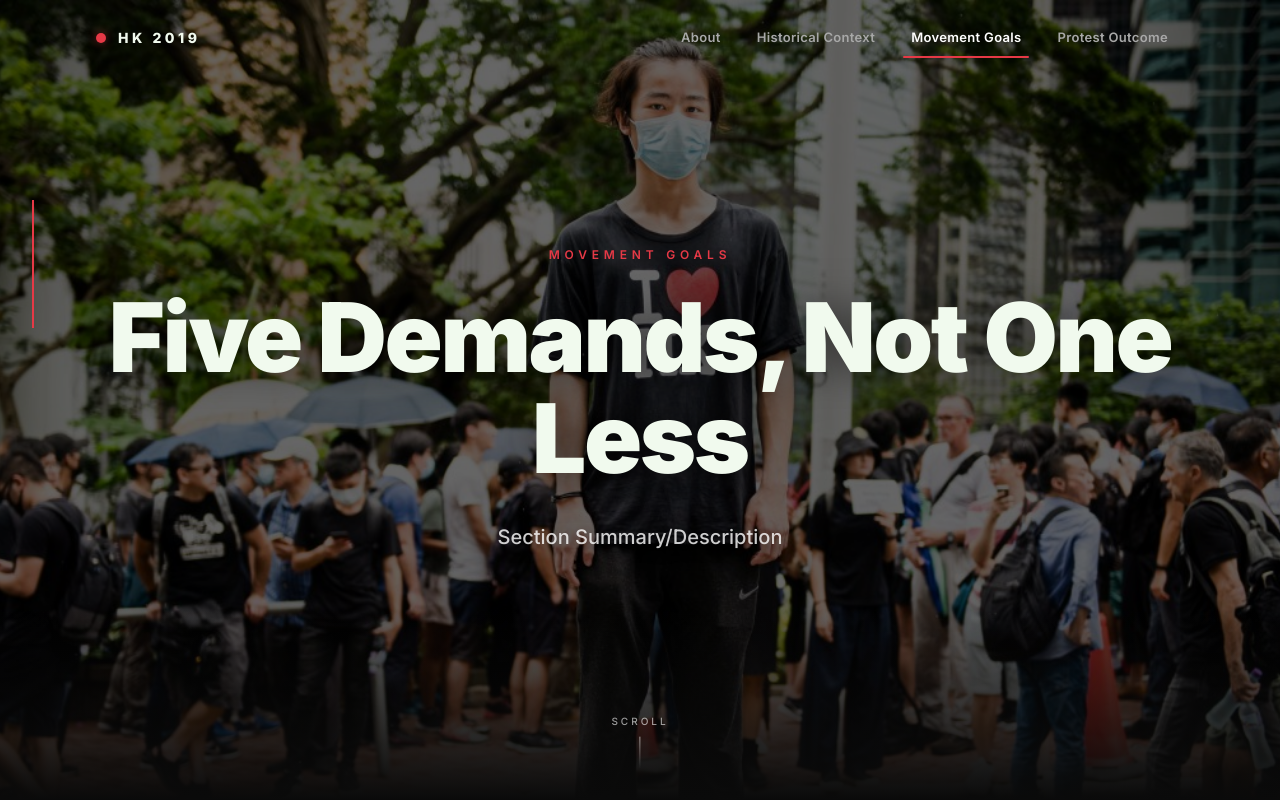
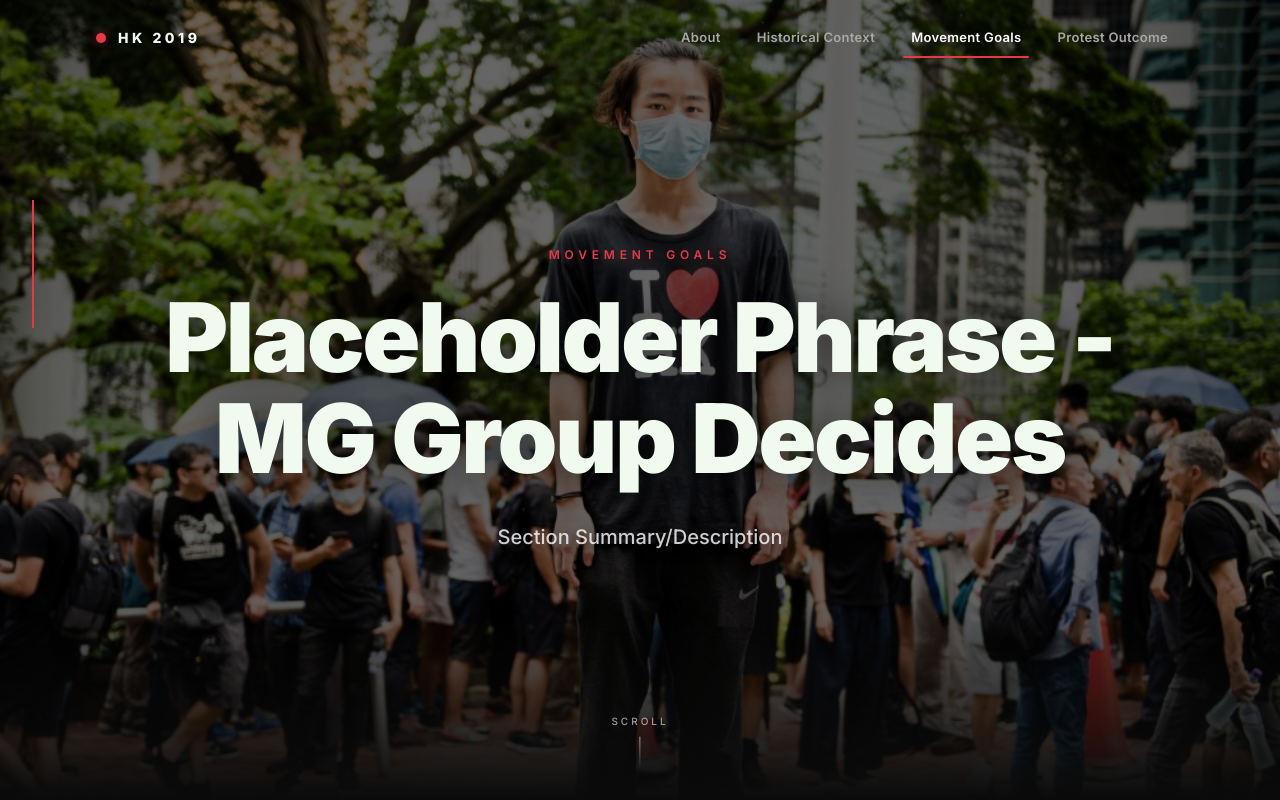
Before and after one commit to sunhaoxiangwang/hk2019-neo-liberalism, a React (Vite) app: page /goals in a window 1280 px wide. Shown: the top 800 px of the page. Built offline with nearby package versions, Linux system fonts and the light colour scheme; what @builder.io/react would draw is missing.

Commit message:
Update Goals page hero title to placeholder text

```diff
--- a/src/pages/Goals.tsx
+++ b/src/pages/Goals.tsx
@@ -31,7 +31,7 @@ export default function Goals() {
     <>
       <PageHero
         label="Movement Goals"
-        title="Five Demands, Not One Less"
+        title="Placeholder Phrase - MG Group Decides"
         subtitle="Section Summary/Description"
         backgroundImage="/images/hero-goals.jpg"
       />
```
